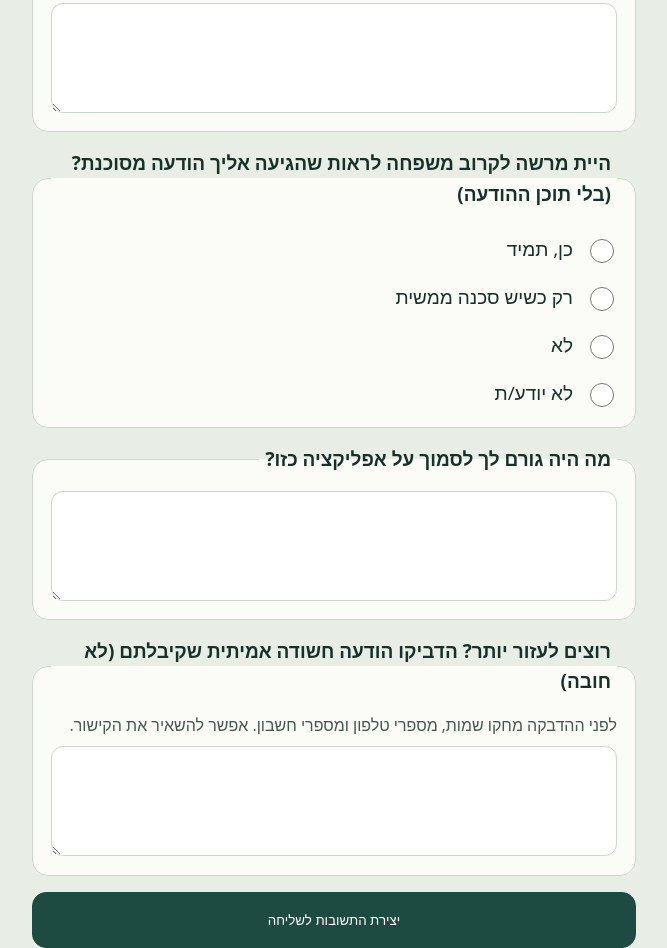
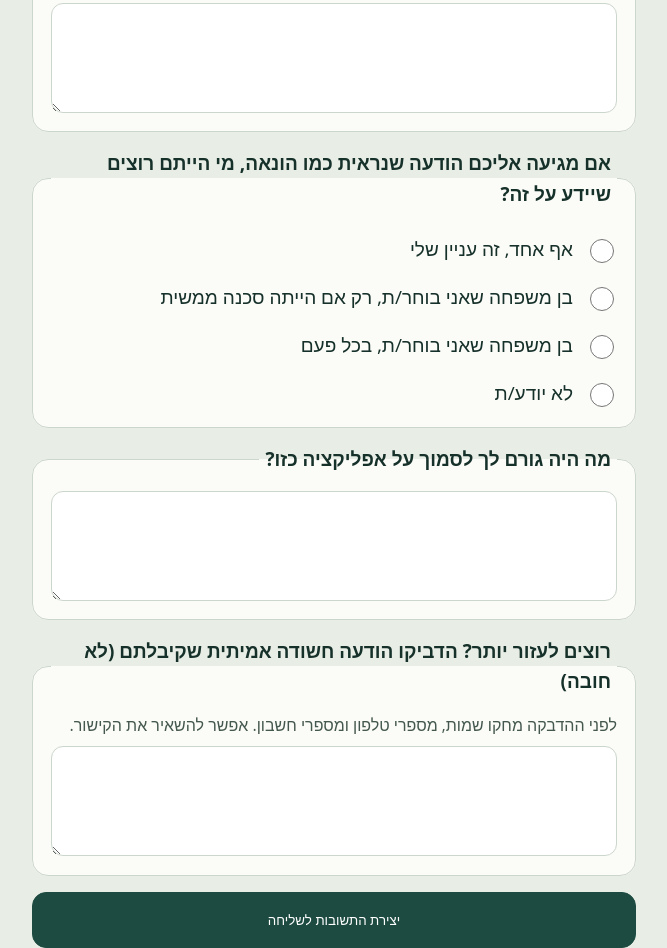
Before and after one commit to DanielleAvidor/shomer, a plain HTML site: page survey/index.html in a window 1280 px wide. Shown: the part 2696-3644 px from the top of the page, without its empty margins (306-973 px from the left). Drawn offline with Linux system fonts and the light colour scheme.

Commit message:
Survey: reword family-sharing question
Co-Authored-By: Claude Sonnet 5.5 <noreply@anthropic.com>
Claude-Session: https://claude.ai/code/session_01AUFYD4AzVcRKiAzvp7DEhW

```diff
--- a/survey/index.html
+++ b/survey/index.html
@@ -102,10 +102,10 @@
       <textarea name="paste_why" aria-label="מה מפריע"></textarea>
     </fieldset>
 
-    <fieldset><legend>היית מרשה לקרוב משפחה לראות שהגיעה אליך הודעה מסוכנת? (בלי תוכן ההודעה)</legend>
-      <label class="opt"><input type="radio" name="family" value="כן, תמיד"> כן, תמיד</label>
-      <label class="opt"><input type="radio" name="family" value="רק כשיש סכנה"> רק כשיש סכנה ממשית</label>
-      <label class="opt"><input type="radio" name="family" value="לא"> לא</label>
+    <fieldset><legend>אם מגיעה אליכם הודעה שנראית כמו הונאה, מי הייתם רוצים שיידע על זה?</legend>
+      <label class="opt"><input type="radio" name="family" value="אף אחד"> אף אחד, זה עניין שלי</label>
+      <label class="opt"><input type="radio" name="family" value="בן משפחה, רק אם הייתה סכנה"> בן משפחה שאני בוחר/ת, רק אם הייתה סכנה ממשית</label>
+      <label class="opt"><input type="radio" name="family" value="בן משפחה, כל פעם"> בן משפחה שאני בוחר/ת, בכל פעם</label>
       <label class="opt"><input type="radio" name="family" value="לא יודע"> לא יודע/ת</label>
     </fieldset>
 
@@ -151,7 +151,7 @@
       "ביטחון בזיהוי (1-5): " + val("conf"),
       "הדבקה באפליקציה: " + val("paste"),
       "מה מפריע: " + txt("paste_why"),
-      "שיתוף עם משפחה: " + val("family"),
+      "מי שיידע על הודעה חשודה: " + val("family"),
       "מה יגרום לסמוך: " + txt("trust"),
       "הודעה לדוגמה: " + txt("sample")
     ].join("\n");
```
